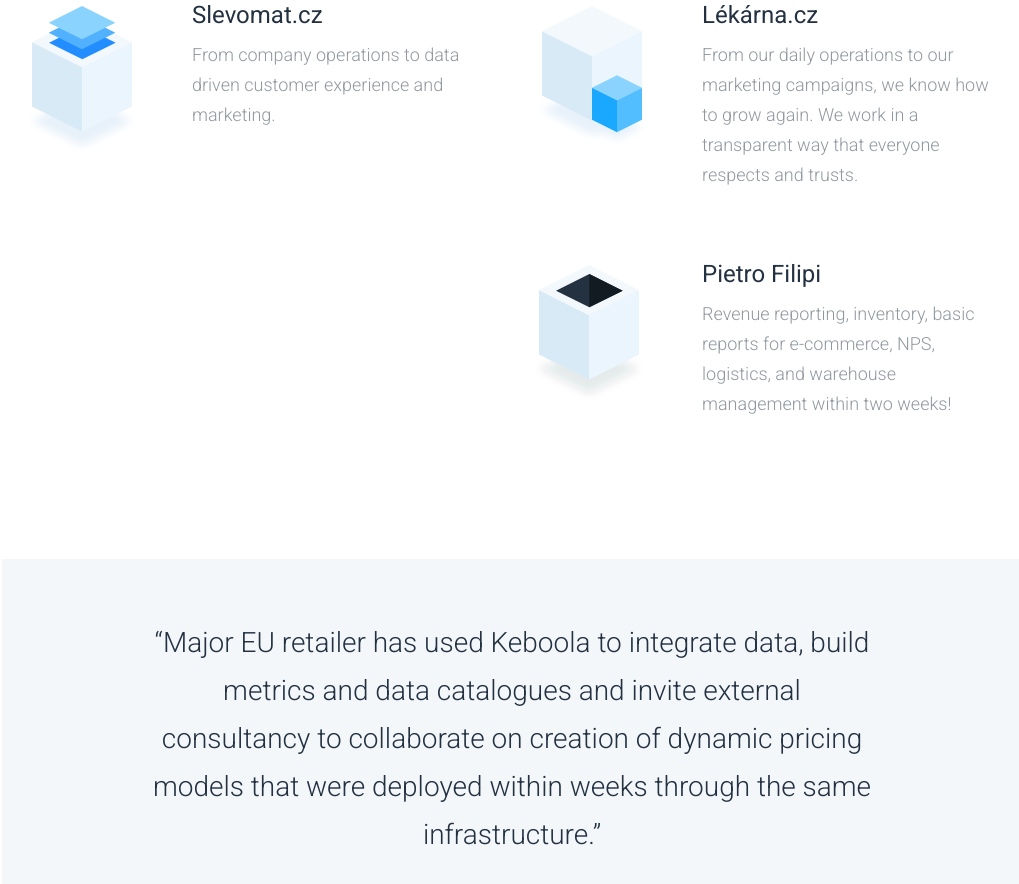
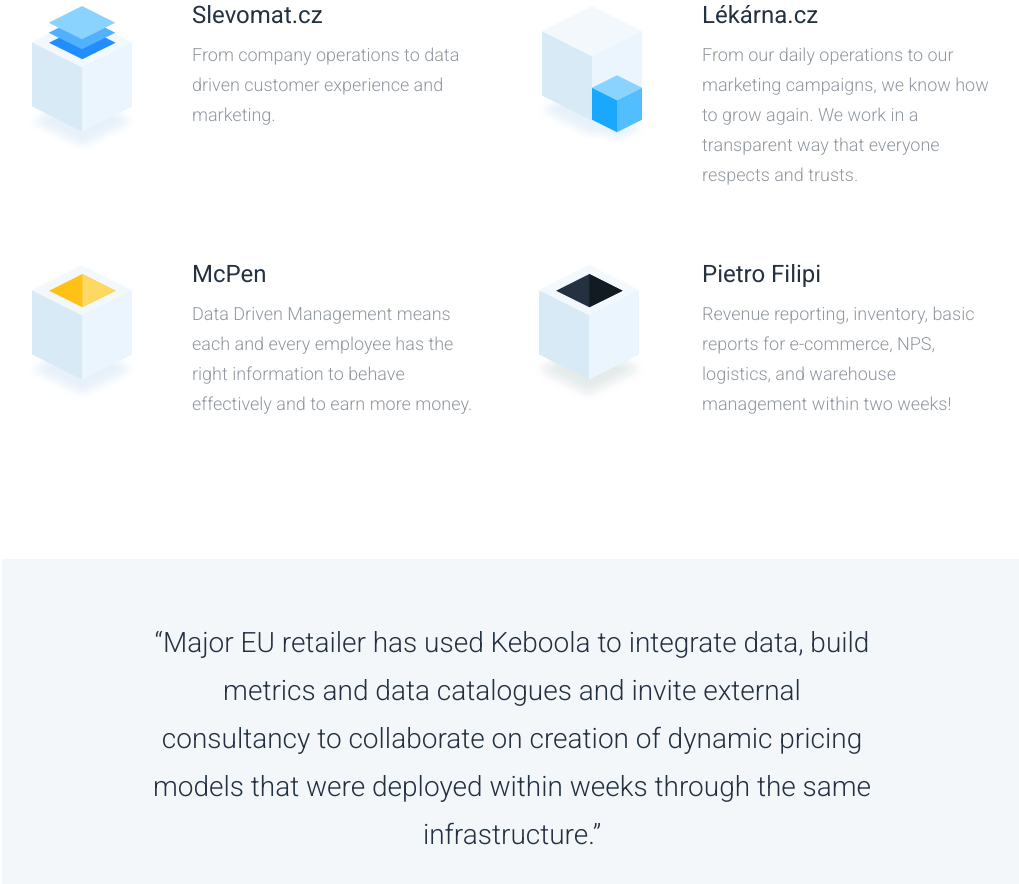
Before and after one commit to keboola/website, a Jekyll site: the page built from _solutions/solutions.md, in a window 1280 px wide and 900 px high, scrolled down 1726 px. Shown: the top 884 px of the window, without its empty margins (128-1147 px from the left). Built offline with Jekyll 4.4.1, drawn with Linux system fonts in a browser that asks for light colours; nearby versions of some CDN libraries.

Commit message:
Update from Forestry.io - Updated solutions.md

```diff
--- a/_solutions/solutions.md
+++ b/_solutions/solutions.md
@@ -44,7 +44,10 @@
     desc: From our daily operations to our marketing campaigns, we know how to grow
       again. We work in a transparent way that everyone respects and trusts.
     icotype: blueright
-  - {}
+  - icotype: yellow
+    title: McPen
+    desc: Data Driven Management means each and every employee has the right information
+      to behave effectively and to earn more money.
   - title: Pietro Filipi
     icotype: black
     desc: Revenue reporting, inventory, basic reports for e-commerce, NPS, logistics,
```
